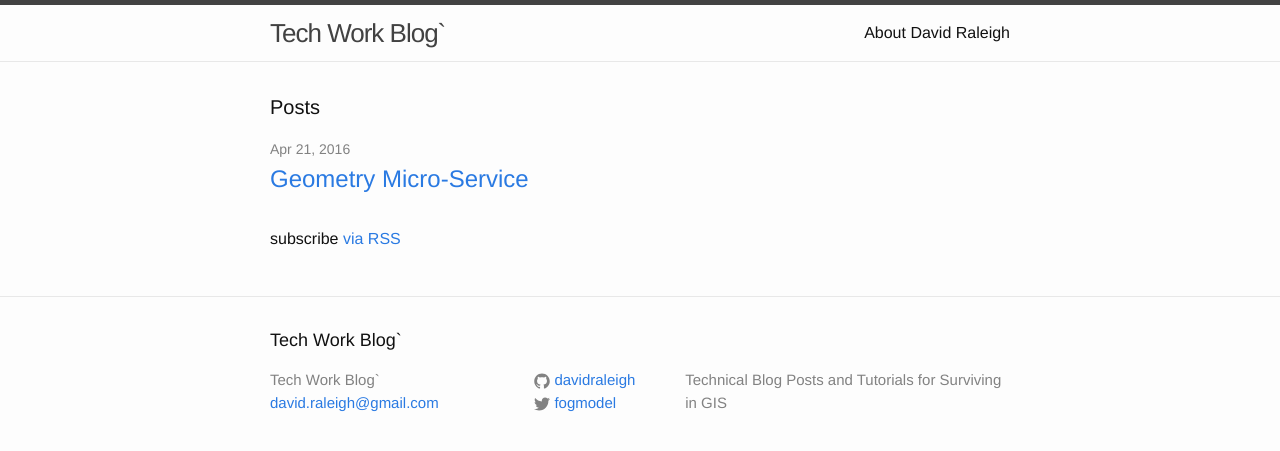
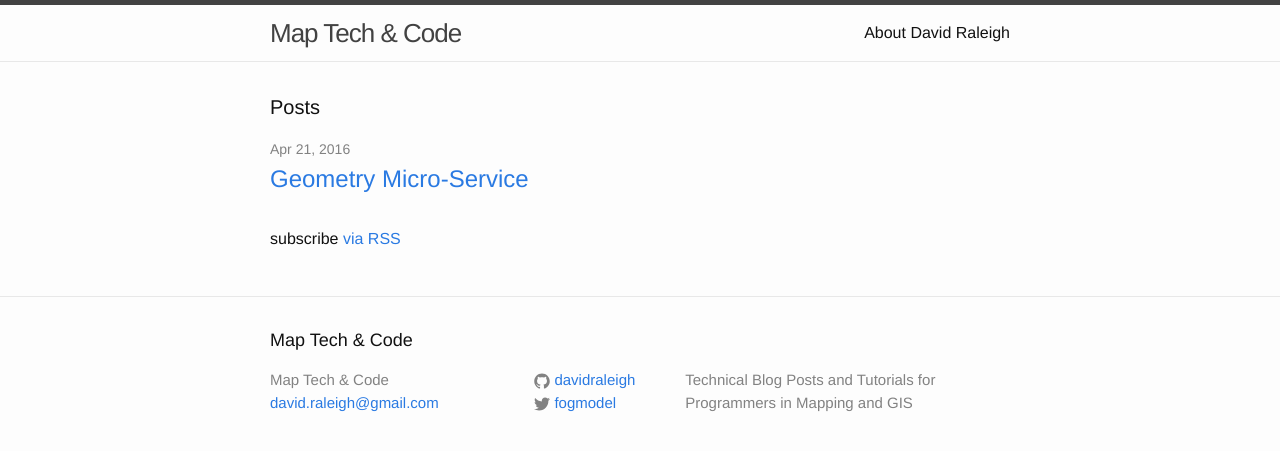
Before and after one commit to davidraleigh/davidraleigh.github.io, a Jekyll site: the page built from index.html, in a window 1280 px wide. Shown: the top 451 px of the page. Built offline with Jekyll 4.4.1, drawn with Linux system fonts in a browser that asks for light colours; comment, search, counter and statistics services are not loaded.

Commit message:
update blog name

```diff
--- a/_config.yml
+++ b/_config.yml
@@ -1,8 +1,8 @@
 # Site settings
-title: Tech Work Blog`
+title: Map Tech & Code
 email: david.raleigh@gmail.com
 description: > # this means to ignore newlines until "baseurl:"
-  Technical Blog Posts and Tutorials for Surviving in GIS
+  Technical Blog Posts and Tutorials for Programmers in Mapping and GIS
 baseurl: "" # the subpath of your site, e.g. /blog/
 url: "https://davidraleigh.github.io/" # the base hostname & protocol for your site
 twitter_username: fogmodel
```
